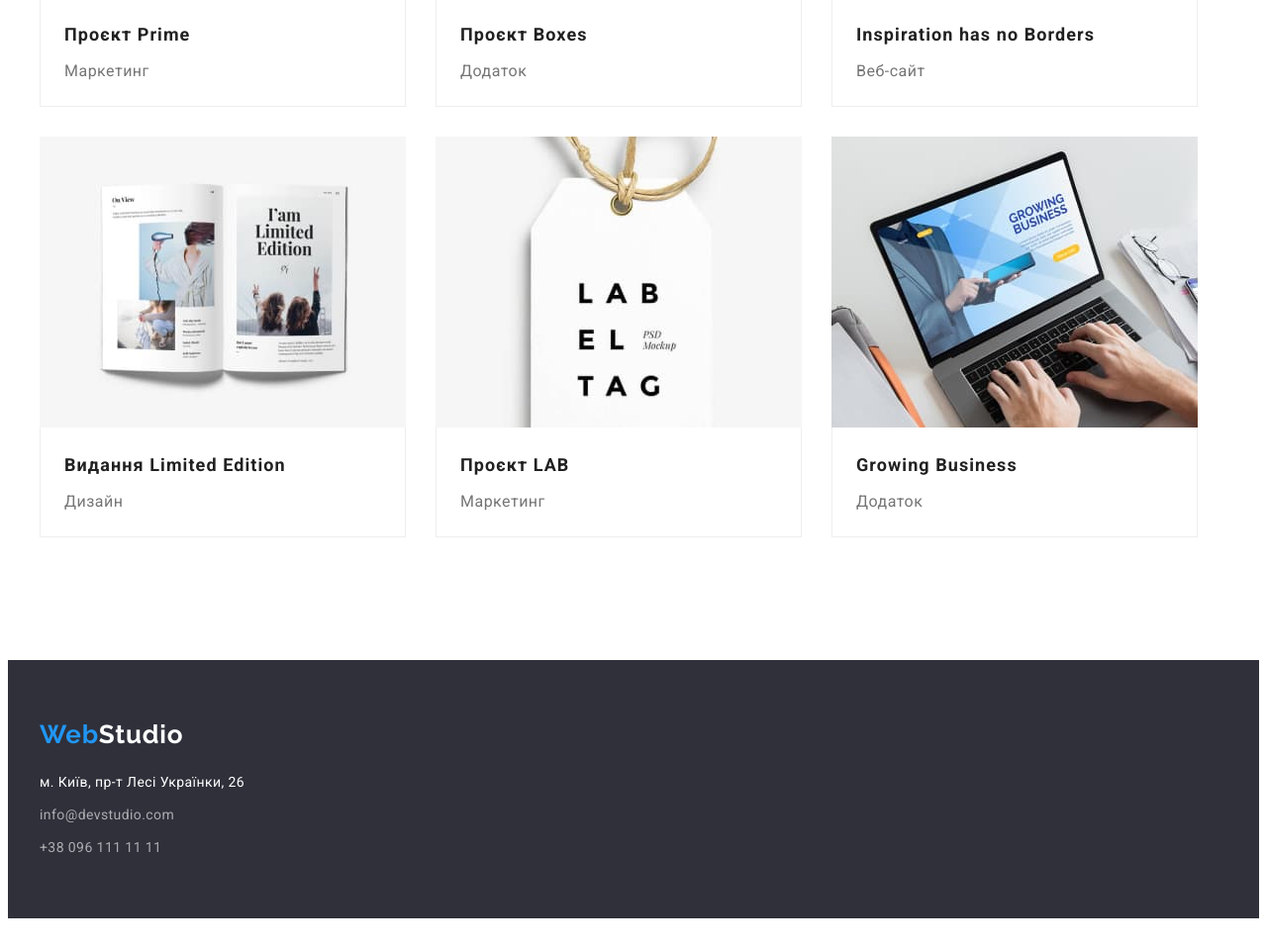
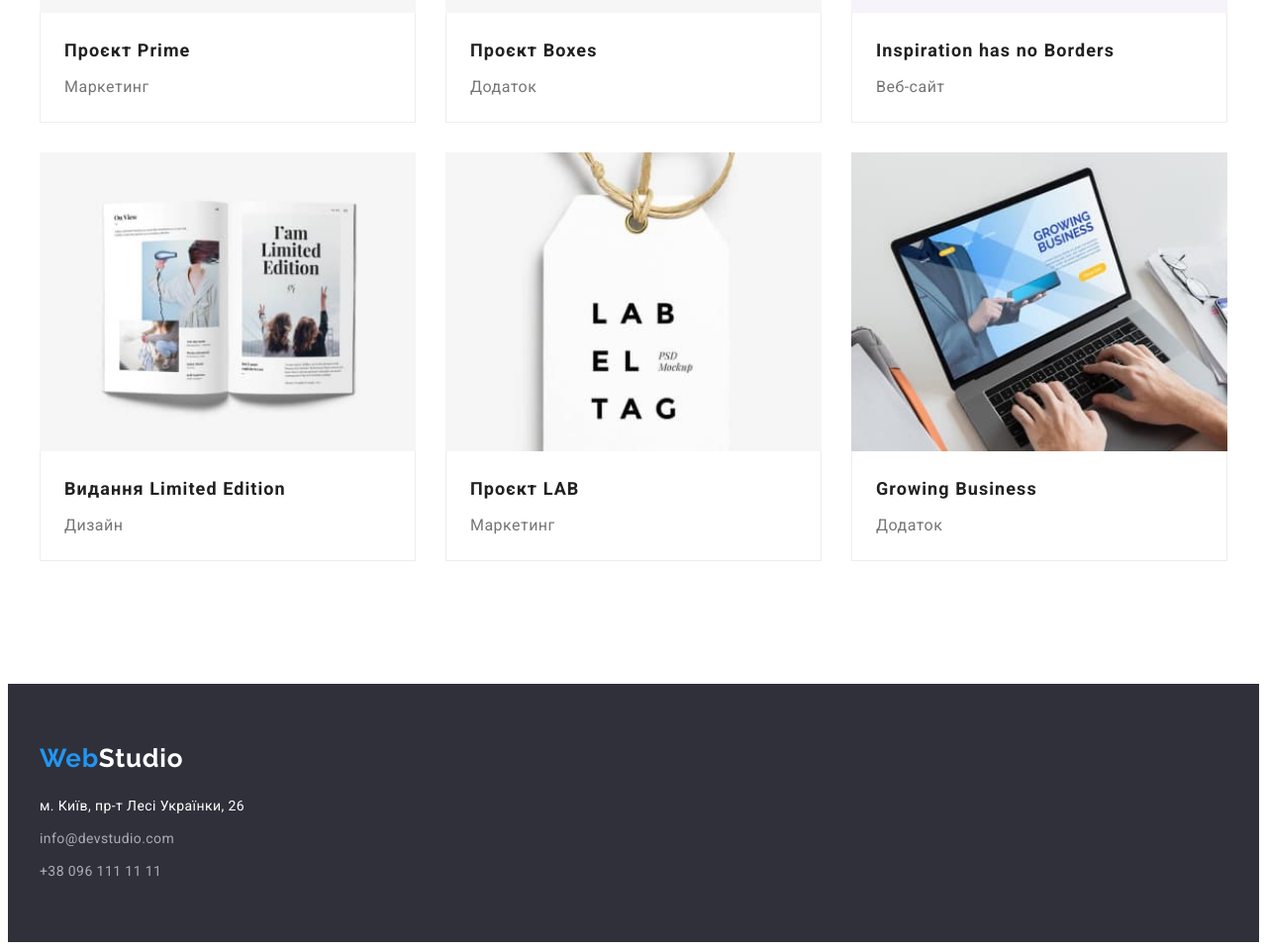
Before and after one commit to ValeriiHol/goit-markup-hw-03, a plain HTML site: page portfolio.html in a window 1280 px wide. Shown: the part 1003-1963 px from the top of the page at 99% size. Before the commit the page ends 1939 px from the top, so only its background shows below. Drawn offline with Linux system fonts and the light colour scheme.

Commit message:
виправив 06/11/22

```diff
--- a/css/styles.css
+++ b/css/styles.css
@@ -371,7 +371,6 @@ ul {
   color: var(--footer-color-list-adress);
 }
 .footer-list-mail {
-  display: flex;
   font-style: normal;
   font-weight: 400;
   font-size: 14px;
@@ -441,12 +440,19 @@ ul {
   width: 370px;
   margin-right: 30px;
   margin-bottom: 30px;
+  flex-basis: calc((100% - 60px) / 3);
 }
 .portfolio-container-item:nth-child(3n) {
   margin-right: 0;
 }
+.portfolio-container-item:last-child {
+  margin-right: 0;
+  margin-bottom: 0;
+}
 .portfolio-img {
   display: block;
+  width: 100%;
+  height: auto;
 }
 .portfolio-sign {
   padding: 20px 24px;
```
